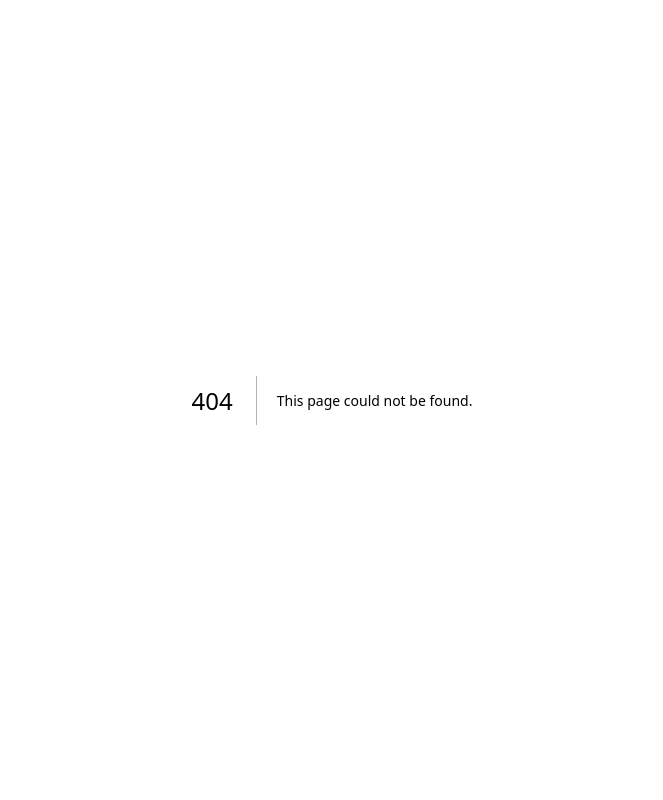
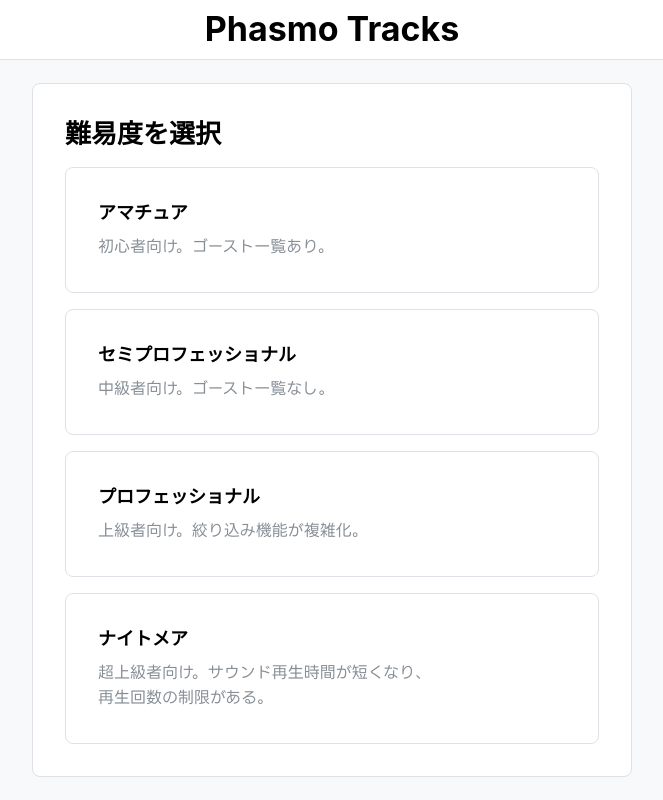
Before and after one commit to RuiOkazaki/phasmo-tracks, a Next.js app: page /quiz/difficulty in a window 1280 px wide. Before the commit this address had no page. Shown: the whole page, without its empty margins (308-971 px from the left). Built offline with nearby package versions, Linux system fonts and the light colour scheme.

Commit message:
feat(quiz): add difficulty selection

```diff
--- /dev/null
+++ b/src/app/(base)/quiz/difficulty/page.tsx
@@ -0,0 +1,9 @@
+import { NextPage } from 'next';
+
+import { View } from './view';
+
+const Page: NextPage = () => {
+  return <View />;
+};
+
+export default Page;
--- /dev/null
+++ b/src/app/(base)/quiz/difficulty/view.tsx
@@ -0,0 +1,45 @@
+import { Paper, Stack, Text, Title } from '@mantine/core';
+import Link from 'next/link';
+import { memo } from 'react';
+
+import type { FC } from 'react';
+
+import { difficulties } from '@/model/quiz/constants/index';
+import { DifficultyEnName } from '@/model/quiz/type/index';
+
+const Presenter: FC = () => {
+  return (
+    <>
+      <Title order={2}>難易度を選択</Title>
+      {Object.keys(difficulties).map((key) => (
+        <Paper
+          key={key}
+          href={`quiz?difficulty=${key}`}
+          component={Link}
+          withBorder
+          p={{ base: 'md', sm: 'xl' }}
+          radius="md"
+          style={{ color: 'inherit' }}
+        >
+          <Stack gap="xs">
+            <Title order={3} fz="lg">
+              {difficulties[key as DifficultyEnName]?.jaName ?? 'Unknown'}
+            </Title>
+            <Text
+              c="dimmed"
+              style={{
+                wordBreak: 'keep-all',
+                overflowWrap: 'break-word',
+              }}
+              dangerouslySetInnerHTML={{
+                __html: difficulties[key as DifficultyEnName]?.description,
+              }}
+            />
+          </Stack>
+        </Paper>
+      ))}
+    </>
+  );
+};
+
+export const View = memo(Presenter);
--- /dev/null
+++ b/src/app/(base)/quiz/layout.tsx
@@ -0,0 +1,22 @@
+import { Center, Paper, Stack } from '@mantine/core';
+import '@mantine/core/styles.css';
+
+export * from '@/libs/next/metadata';
+
+const Layout = ({ children }: { children: React.ReactNode }) => {
+  return (
+    <Center bg="gray.0" p="md" mih="calc(100dvh - 60px)">
+      <Paper
+        withBorder
+        radius="md"
+        p={{ base: 'lg', sm: 'xl' }}
+        w="100%"
+        maw={600}
+      >
+        <Stack>{children}</Stack>
+      </Paper>
+    </Center>
+  );
+};
+
+export default Layout;
```
